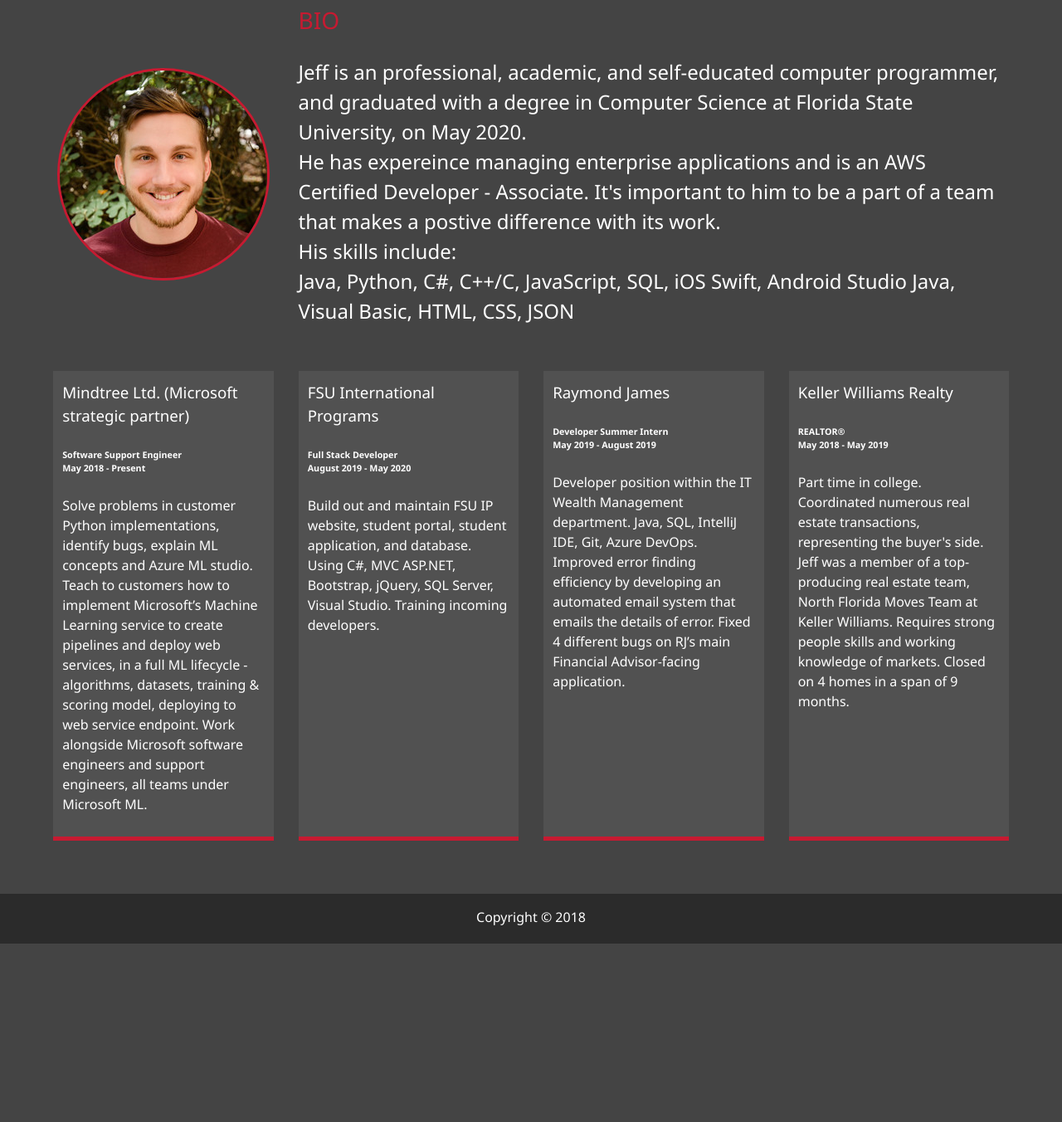
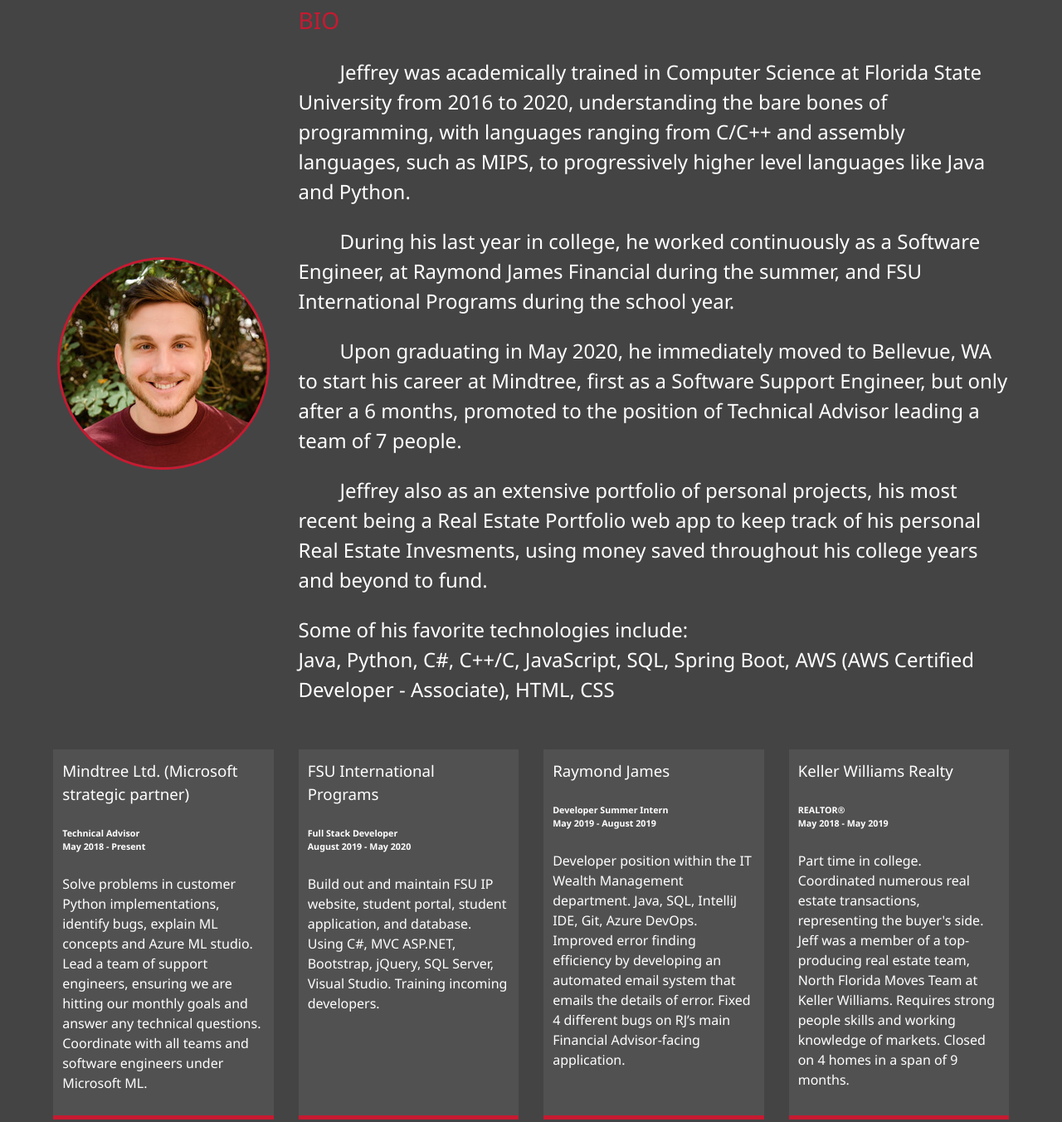
Before and after one commit to jeffmanassa97/jeff-portfolio, a plain HTML site: page about.html in a window 1280 px wide. Shown: the part 279-1631 px from the top of the page at 83% size. Before the commit the page ends 1416 px from the top, so only its background shows below. Drawn offline with Linux system fonts and the light colour scheme.

Commit message:
3-15-2021 Updates

```diff
--- a/about.html
+++ b/about.html
@@ -64,22 +64,38 @@
 
             <div class="bio">
                 <h3 class="text-secondary">BIO</h3>
+                <p style="text-indent: 50px;">
+                    Jeffrey was academically trained in Computer Science at Florida State University from 2016 to 2020,
+                    understanding the bare bones of programming, with languages ranging from C/C++ and assembly languages, such as MIPS,
+                    to progressively higher level languages like Java and Python. <br>
+                </p>
+                <p style="text-indent: 50px;">
+                    During his last year in college, he worked continuously as a Software Engineer, at Raymond James Financial during the summer,
+                    and FSU International Programs during the school year. <br>
+                </p>
+                <p style="text-indent: 50px;">
+
+                    Upon graduating in May 2020, he immediately moved to Bellevue, WA
+                    to start his career at Mindtree, first as a Software Support Engineer, but only after a 6 months,
+                    promoted to the position of Technical Advisor leading a team of 7 people.
+                </p>
+                <p style="text-indent: 50px;">
+                    Jeffrey also as an extensive portfolio of personal projects, his most recent being a Real Estate Portfolio web app to keep track of his personal
+                    Real Estate Invesments, using money saved throughout his college years and beyond to fund.
+                </p>
                 <p>
-                    Jeff is an professional, academic, and self-educated computer programmer, and graduated with a degree in Computer Science at Florida
-                    State University, on May 2020.
-                    <br> He has expereince managing enterprise applications and is an AWS Certified Developer - Associate.
-                    It's important to him to be a part of a team that makes a postive difference with its work.
-                    <br> His skills
-                    include: <br> Java, Python, C#, C++/C, JavaScript, SQL, iOS Swift, Android Studio Java, Visual Basic, HTML, CSS, JSON
+                    Some of his favorite technologies include:
+                    <br> Java, Python, C#, C++/C, JavaScript, SQL, Spring Boot, AWS (AWS Certified Developer - Associate), HTML, CSS
                 </p>
             </div>
             <div class="job job-1">
                 <h3>Mindtree Ltd. (Microsoft strategic partner)</h3>
-                <h6>Software Support Engineer <br> May 2018 - Present
+                <h6>Technical Advisor <br> May 2018 - Present
                 </h6>
-                <p>Solve problems in customer Python implementations, identify bugs, explain ML concepts and Azure ML studio.
-                    Teach to customers how to implement Microsoft’s Machine Learning service to create pipelines and deploy web services, in a full ML lifecycle - algorithms, datasets, training & scoring model, deploying to web service endpoint.
-                    Work alongside Microsoft software engineers and support engineers, all teams under Microsoft ML.
+                <p>
+                    Solve problems in customer Python implementations, identify bugs, explain ML concepts and Azure ML studio.
+                    Lead a team of support engineers, ensuring we are hitting our monthly goals and answer any technical questions.
+                    Coordinate with all teams and software engineers under Microsoft ML.
 
                 </p>
             </div>
```
Also changed, not shown: index.html (+1 -1 lines), work.html (+14 -13 lines), img/projects/anagram.png (added), img/projects/eCommerce.png (added), img/projects/investment_portfolio.png (added), img/projects/mortgage_calc.png (added), img/projects/my_website.png (added).
